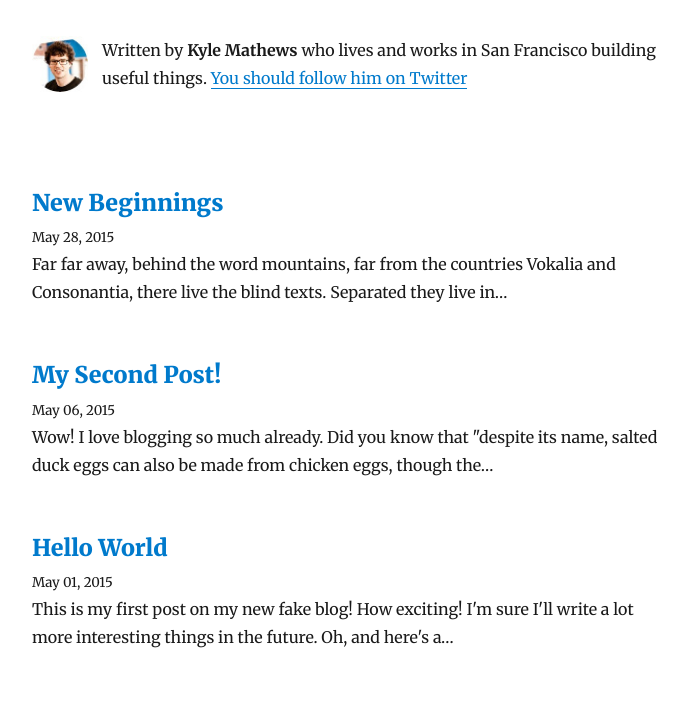
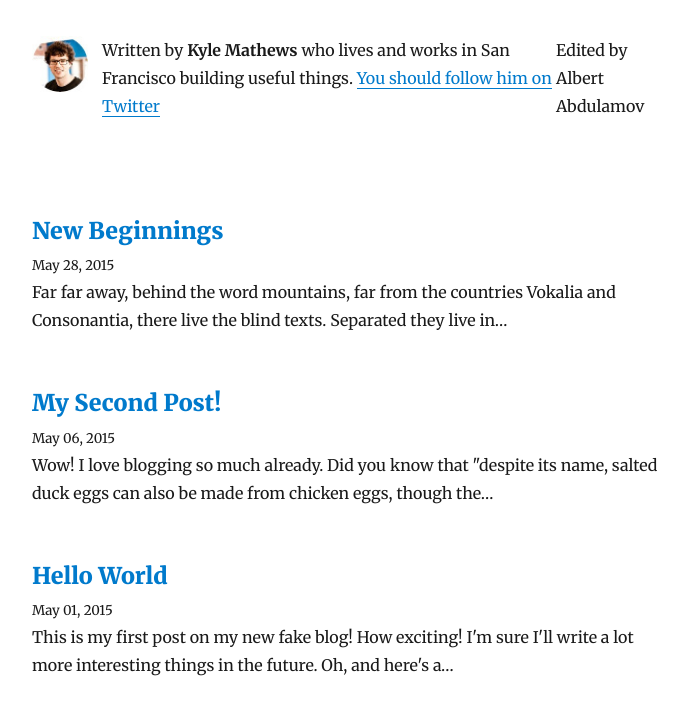
Before and after one commit to albertmolodec/albertmolodec.github.io, a Gatsby site: page / in a window 1280 px wide. Shown: the part 188-902 px from the top of the page, without its empty margins (293-981 px from the left). Built offline with nearby package versions, Linux system fonts and the light colour scheme; Gatsby itself is replaced by a stand-in of ours; some packages are replaced by stand-ins of ours.

Commit message:
Change a couple of symbols to check

```diff
--- a/package.json
+++ b/package.json
@@ -59,6 +59,7 @@
     "start": "npm run develop",
     "build": "gatsby build",
     "deploy": "gatsby build && gh-pages -d public -b master",
-    "fix-semi": "eslint --quiet --ignore-pattern node_modules --ignore-pattern public --parser babel-eslint --no-eslintrc --rule '{\"semi\": [2, \"never\"], \"no-extra-semi\": [2]}' --fix gatsby-node.js"
+    "fix-semi": "eslint --quiet --ignore-pattern node_modules --ignore-pattern public --parser babel-eslint --no-eslintrc --rule '{\"semi\": [2, \"never\"], \"no-extra-semi\": [2]}' --fix gatsby-node.js",
+    "push-source": "git checkout source && git push origin source"
   }
 }
--- a/src/components/Bio.js
+++ b/src/components/Bio.js
@@ -33,6 +33,9 @@ class Bio extends React.Component {
             You should follow him on Twitter
           </a>
         </p>
+        <p>
+          Edited by Albert Abdulamov
+        </p>
       </div>
     )
   }
```
